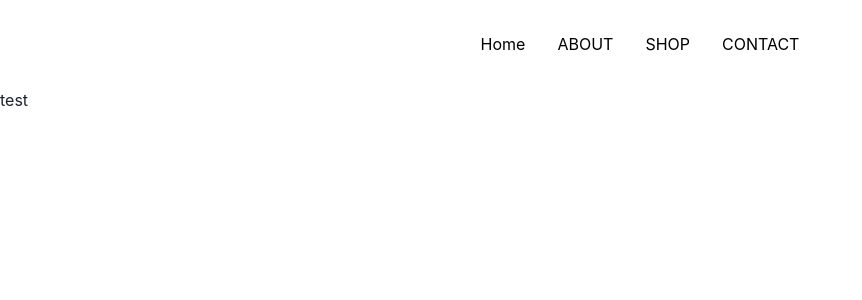
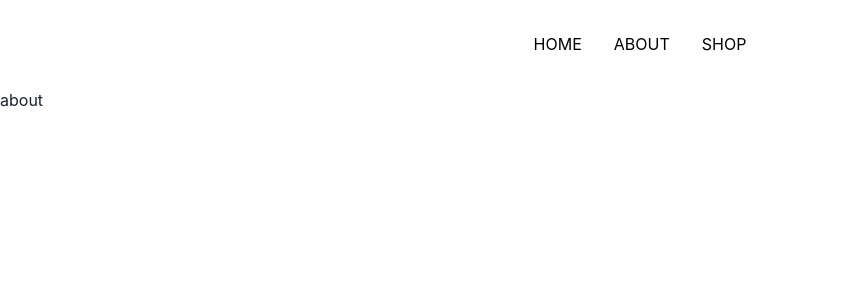
Before and after one commit to Alexxmao/poke-cms, a React (Create React App) app: page /about in a window 1280 px wide. Shown: the top 300 px of the page, without its empty margins (0-862 px from the left). Built offline with nearby package versions, Linux system fonts and the light colour scheme.

Commit message:
added nav routing, framework for create item/user

```diff
--- a/package.json
+++ b/package.json
@@ -10,6 +10,7 @@
     "@testing-library/jest-dom": "^5.14.1",
     "@testing-library/react": "^13.0.0",
     "@testing-library/user-event": "^13.2.1",
+    "axios": "^1.4.0",
     "framer-motion": "^10.15.0",
     "react": "^18.2.0",
     "react-dom": "^18.2.0",
--- a/src/App.js
+++ b/src/App.js
@@ -1,9 +1,22 @@
+import { ChakraProvider } from "@chakra-ui/react";
+import Header from "./components/Navbar";
+import { BrowserRouter as Router, Routes, Route } from "react-router-dom";
+import Home from "./pages/Home";
+import About from "./pages/About";
+import Shop from "./pages/Shop";
 
 function App() {
   return (
-   <div>
-    test
-   </div>
+   <ChakraProvider>
+    <Router>
+    <Header/>
+    <Routes>
+      <Route path="/" element={<Home/>}/>
+      <Route path="/about" element={<About/>}/>
+      <Route path="/shop" element={<Shop/>}/>
+    </Routes>
+    </Router>
+   </ChakraProvider>
   );
 }
 
--- /dev/null
+++ b/src/components/DisplayListing.js
@@ -0,0 +1,5 @@
+export default function DisplayListing() {
+    return (
+        <h1>Display Listing</h1>
+    )
+}
--- /dev/null
+++ b/src/components/EditListing.js
@@ -0,0 +1,5 @@
+export default function EditListing() {
+    return (
+        <h1>Edit Listing</h1>
+    )
+}
--- a/src/components/Navbar.js
+++ b/src/components/Navbar.js
@@ -1,4 +1,5 @@
-import { Link } from '@chakra-ui/react'
+import { Link as ReactRouterLink } from 'react-router-dom'
+import { Link as ChakraLink } from '@chakra-ui/react'
 import { Text, Flex, Box } from '@chakra-ui/react'
 import { useState } from 'react'
 import { CloseIcon, HamburgerIcon } from '@chakra-ui/icons'
@@ -11,7 +12,7 @@ const MenuItem = ({ children, isLast, to='/' }) => {
         display="block"
         color="black"
         >
-            <Link href={to}>{children}</Link>
+            <ChakraLink>{children}</ChakraLink>
         </Text>
     )
 }
@@ -45,10 +46,15 @@ const Header = (props) => {
           direction={['column', 'row', 'row', 'row']}
           pt={[4, 4, 0, 0]}
         >
-          <MenuItem to="/">Home</MenuItem>
-          <MenuItem to="/about">ABOUT</MenuItem>
-          <MenuItem to="/shop">SHOP</MenuItem>
-          <MenuItem to="/contact" isLast>CONTACT</MenuItem>
+          <ReactRouterLink to="/">
+            <MenuItem>HOME</MenuItem>
+          </ReactRouterLink>
+          <ReactRouterLink to="/about">
+            <MenuItem>ABOUT</MenuItem>
+          </ReactRouterLink>
+          <ReactRouterLink to="/shop">
+            <MenuItem isLast>SHOP</MenuItem>
+          </ReactRouterLink>
         </Flex>
       </Box>
     </Flex>
--- a/src/index.js
+++ b/src/index.js
@@ -3,18 +3,12 @@ import ReactDOM from 'react-dom/client';
 import './index.css';
 import App from './App';
 import reportWebVitals from './reportWebVitals';
-import { ChakraProvider } from '@chakra-ui/react';
-import Header from "./components/Navbar";
-
 
 const root = ReactDOM.createRoot(document.getElementById('root'));
 root.render(
-  <ChakraProvider>
   <React.StrictMode>
-    <Header/>
     <App />
   </React.StrictMode>
-  </ChakraProvider>
 );
 
 // If you want to start measuring performance in your app, pass a function
--- /dev/null
+++ b/src/pages/About.js
@@ -0,0 +1,5 @@
+export default function About(){
+    return(
+        <div>about</div>
+    )
+}
--- /dev/null
+++ b/src/pages/Home.js
@@ -0,0 +1,5 @@
+export default function Home(){
+    return(
+        <div>home</div>
+    )
+}
--- /dev/null
+++ b/src/pages/Shop.js
@@ -0,0 +1,5 @@
+export default function Shop(){
+    return(
+        <div>shop</div>
+    )
+}
```
Also changed, not shown: src/components/CreateListing.js (added, +37 -0 lines), src/components/CreateUser.js (added, +35 -0 lines), 2 other files (tests, documents, lock files or other folders).
